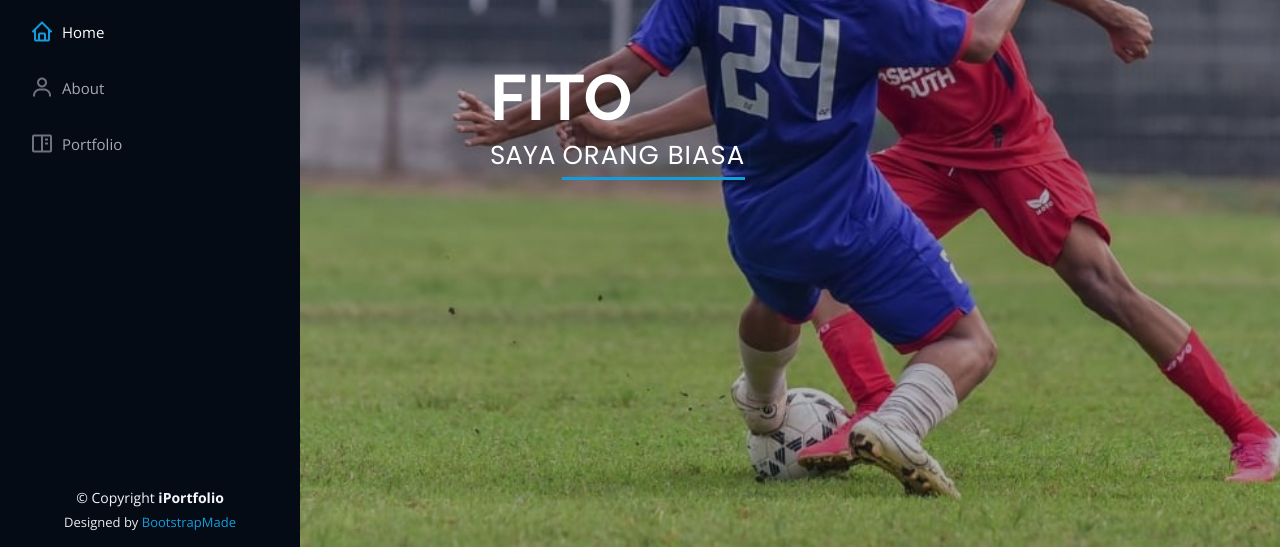
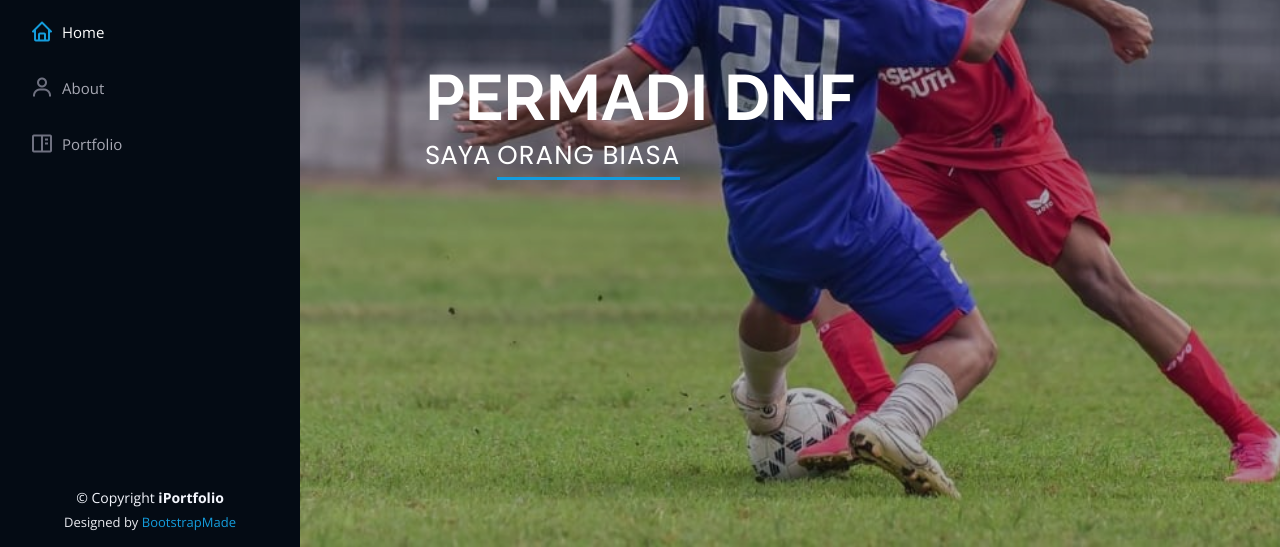
Before and after one commit to ndraa1101234/28-permadi-dwi-nuril-fito, a plain HTML site: page fitoo/index.html in a window 1280 px wide. Shown: the part 253-800 px from the top of the page. Drawn offline with nearby package versions, Linux system fonts and the light colour scheme.

Commit message:
menambahkan coding

```diff
--- a/fitoo/index.html
+++ b/fitoo/index.html
@@ -58,7 +58,7 @@
   <!-- ======= Hero Section ======= -->
   <section id="hero" class="d-flex flex-column justify-content-center align-items-center">
     <div class="hero-container" data-aos="fade-in">
-      <h1> FITO</h1>
+      <h1> PERMADI DNF</h1>
       <p>SAYA <span class="typed" data-typed-items="ORANG BIASA"></span></p>
     </div>
   </section><!-- End Hero -->
```
